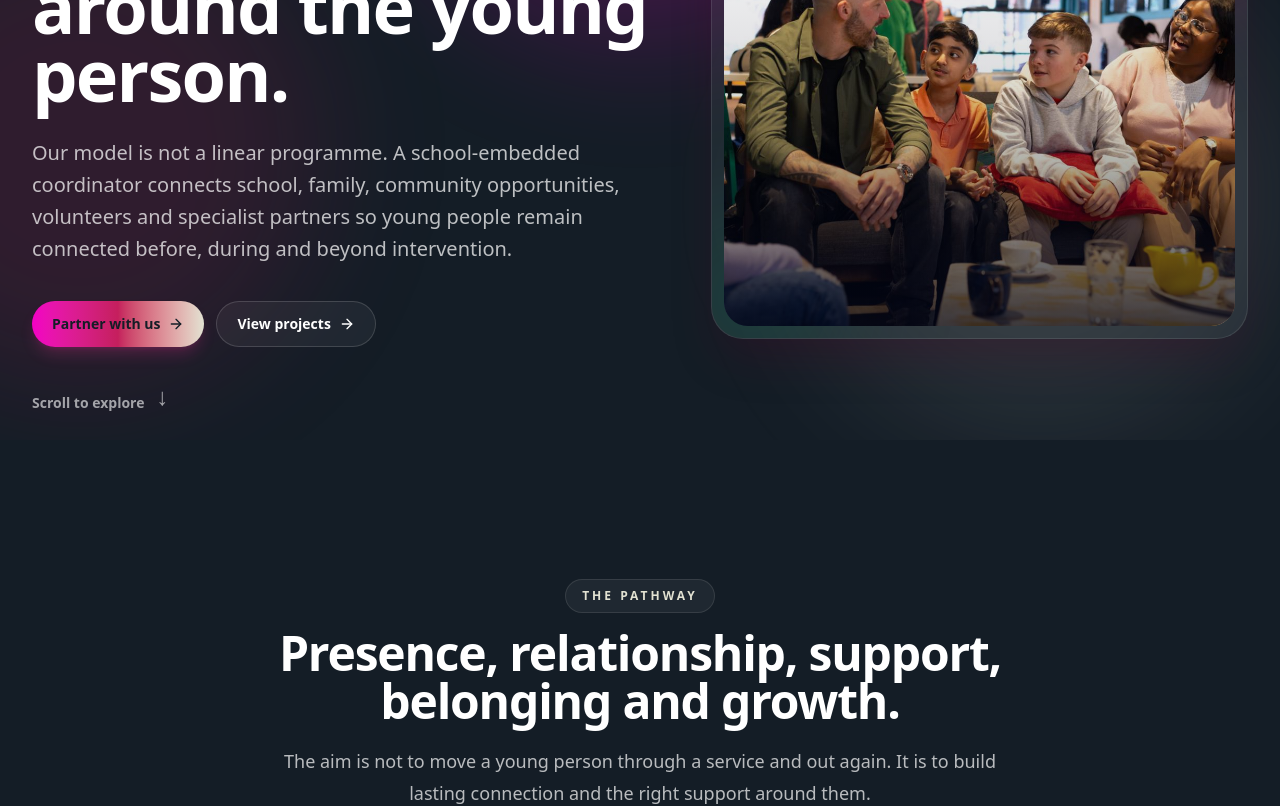
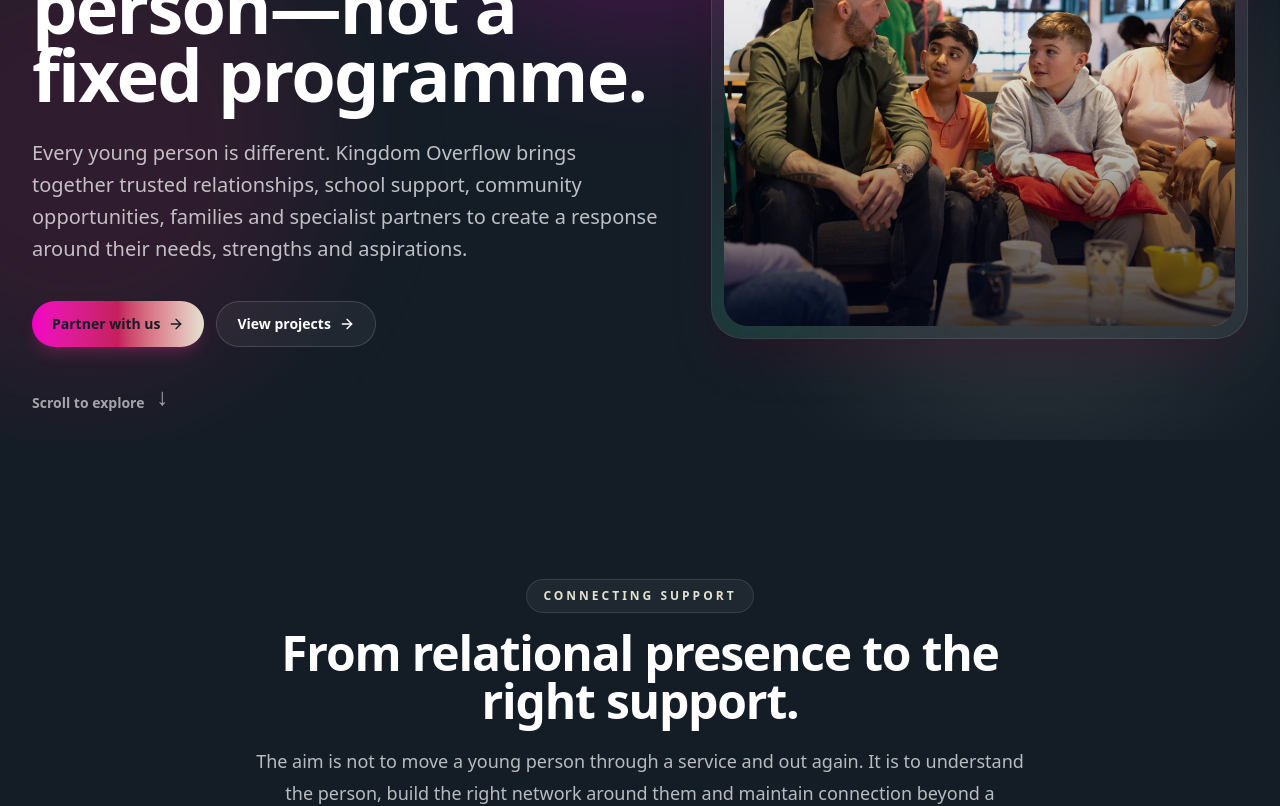
Before and after one commit to tomlambertstlukes-create/overflow-website, a Next.js app: page /how-it-works in a window 1280 px wide. Shown: the part 360-1166 px from the top of the page. Built offline with nearby package versions, Linux system fonts and the light colour scheme.

Commit message:
Refine app/how-it-works/page.jsx

```diff
--- a/app/how-it-works/page.jsx
+++ b/app/how-it-works/page.jsx
@@ -9,7 +9,7 @@ import FeatureGrid from "@/components/FeatureGrid";
 export const metadata = {
   title: "How It Works",
   description:
-    "A connected pathway that keeps young people supported before, during and beyond intervention.",
+    "Kingdom Overflow builds personalised networks of relationships, opportunities and support around young people across school and community life.",
 };
 
 export default function HowItWorksPage() {
@@ -17,7 +17,7 @@ export default function HowItWorksPage() {
     <>
       <Hero
         kicker="How it works"
-        title="A connected system built around the young person."
+        title="Support built around the young person—not a fixed programme."
         primary={<Button href="/schools">Partner with us</Button>}
         secondary={
           <Button href="/projects" variant="ghost">
@@ -27,36 +27,36 @@ export default function HowItWorksPage() {
         image={images.mentoring}
         imageAlt="A trusted adult listening to a young person"
       >
-        Our model is not a linear programme. A school-embedded coordinator
-        connects school, family, community opportunities, volunteers and
-        specialist partners so young people remain connected before, during and
-        beyond intervention.
+        Every young person is different. Kingdom Overflow brings together
+        trusted relationships, school support, community opportunities, families
+        and specialist partners to create a response around their needs,
+        strengths and aspirations.
       </Hero>
 
       <ProcessFlow
-        kicker="The pathway"
-        title="Presence, relationship, support, belonging and growth."
-        intro="The aim is not to move a young person through a service and out again. It is to build lasting connection and the right support around them."
+        kicker="Connecting support"
+        title="From relational presence to the right support."
+        intro="The aim is not to move a young person through a service and out again. It is to understand the person, build the right network around them and maintain connection beyond a particular intervention."
         steps={[
           {
-            title: "Presence",
-            text: "Trusted adults are consistently present in school and community life.",
+            title: "Relational presence",
+            text: "Trusted adults become familiar, approachable and consistently available.",
           },
           {
-            title: "Relationship",
-            text: "Trust grows through repeated contact, listening and reliability.",
+            title: "Understand need",
+            text: "We listen to the young person and those around them, recognising needs, strengths and aspirations.",
           },
           {
-            title: "Support",
-            text: "Young people access appropriate mentoring, groups, learning and specialist pathways.",
+            title: "Personalised response",
+            text: "The right mix of relationship, activity, mentoring, group work or other support is shaped around the person.",
           },
           {
-            title: "Belonging",
-            text: "Support connects into Hub, Dance, Create, Football and wider community.",
+            title: "Connected network",
+            text: "School, family, community opportunities, volunteers and partners contribute rather than work in isolation.",
           },
           {
-            title: "Growth",
-            text: "Confidence, resilience, agency, relationships and hope can develop over time.",
+            title: "Targeted support",
+            text: "Where required, trusted pathways lead into appropriately qualified specialist or clinical provision.",
           },
         ]}
       />
@@ -64,28 +64,28 @@ export default function HowItWorksPage() {
       <SystemModel />
 
       <FeatureGrid
-        kicker="Why it works"
-        title="The overlap is the strategy."
+        kicker="Why relationships matter"
+        title="Support is only accessible when young people can reach, trust and use it."
         features={[
           {
-            icon: Network,
-            title: "School + community",
-            text: "Support does not stop at the school gate.",
-          },
-          {
             icon: Users,
-            title: "Participation + support",
-            text: "Young people engage through familiar people, places and activities.",
+            title: "Belonging first",
+            text: "Connection, participation and positive relationships can become the doorway into wellbeing support.",
           },
           {
             icon: MessageCircle,
-            title: "Intervention + relationship",
-            text: "Specialist input remains connected to trusted relationships around the young person.",
+            title: "Rapport-led",
+            text: "Young people are more likely to engage with support from people they know, recognise and feel comfortable with.",
+          },
+          {
+            icon: Network,
+            title: "Beyond the school gate",
+            text: "School-based support connects with community relationships and opportunities that can continue beyond the school day.",
           },
           {
             icon: Sparkles,
-            title: "Belonging + opportunity",
-            text: "Long-term change grows through connection, agency and positive routes forward.",
+            title: "Responsive, not fixed",
+            text: "Options, partnerships and pathways allow the response to change with the young person and local need.",
           },
         ]}
       />
```
